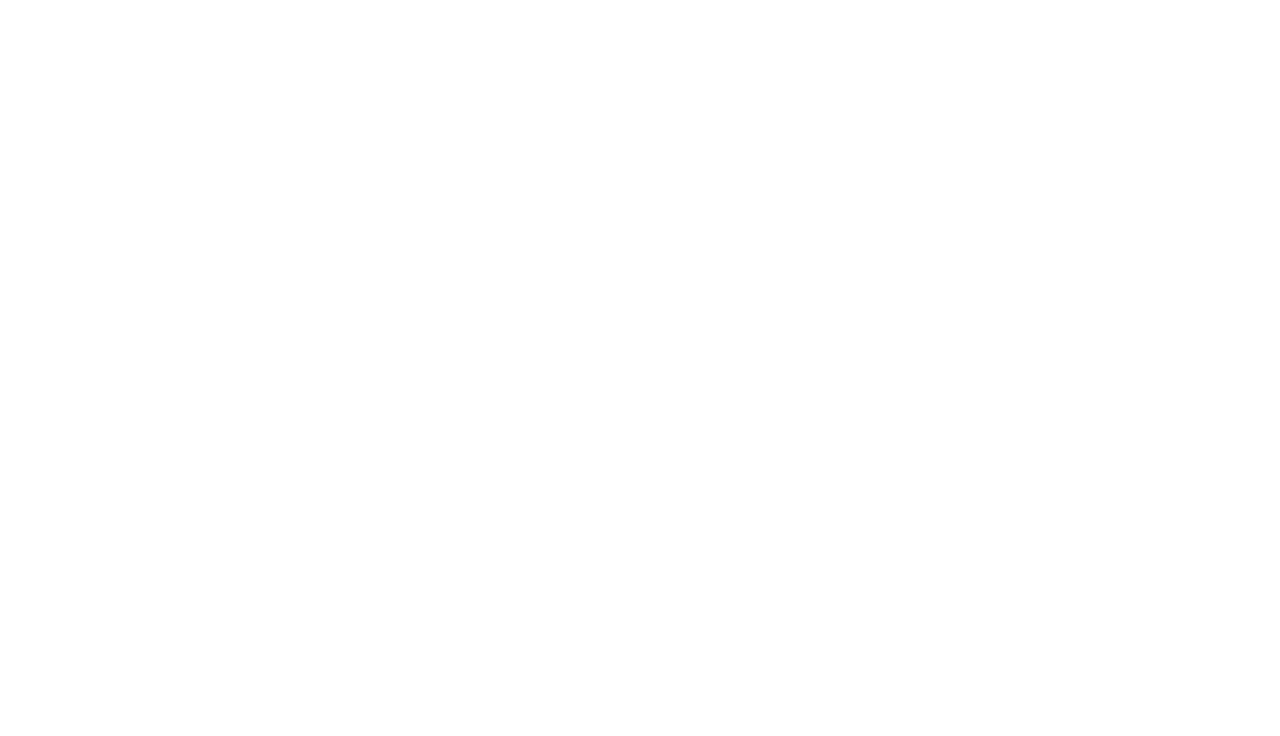
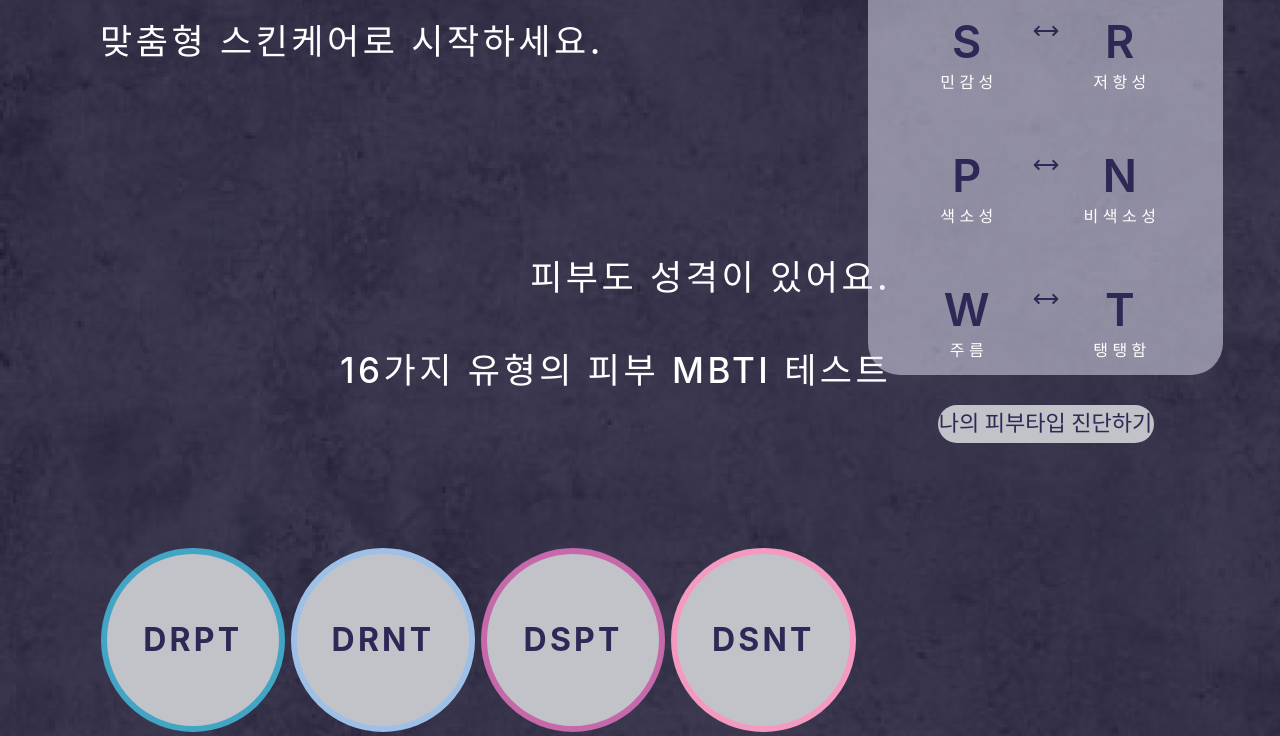
Before and after one commit to yes1sir/Yes1sir-Client, a React (Vite) app: page / in a window 1280 px wide. Shown: the part 300-1036 px from the top of the page. Before the commit the page ends 800 px from the top, so only its background shows below. Built offline with nearby package versions, Linux system fonts and the light colour scheme.

Commit message:
fix: 라우터 초기 랜더링 페이지 수정 및 waring 해결

```diff
--- a/src/Router.jsx
+++ b/src/Router.jsx
@@ -15,11 +15,11 @@
     children: [
       {
         path: "/",
-        element: <HomeLogin />,
+        element: <HomeLogout />,
       },
       {
-        path: "/HomeLogout",
-        element: <HomeLogout />,
+        path: "/HomeLogin",
+        element: <HomeLogin />,
       },
       {
         path: "/Login",
--- a/src/components/HomeLogout/HomeLogoutMbti.jsx
+++ b/src/components/HomeLogout/HomeLogoutMbti.jsx
@@ -6,7 +6,7 @@
     <HomeLogoutMbtiWrapper>
       <HomeLogoutMbtiContainer>
         {mbtiCircles.map((circle, index) => (
-          <Circle key={index} $borderColor={circle.color}>
+          <Circle key={index} color={circle.color}>
             {circle.text}
           </Circle>
         ))}
@@ -40,7 +40,7 @@
   width: 18.4543rem;
   height: 18.4543rem;
   border-radius: 50%;
-  border: 6px solid ${(props) => props.borderColor};
+  border: 6px solid ${(props) => props.color};
   ${({ theme }) => theme.fonts.M3_content_large};
   color: ${({ theme }) => theme.colors.b01};
   background-color: ${({ theme }) => theme.colors.g01};
```
